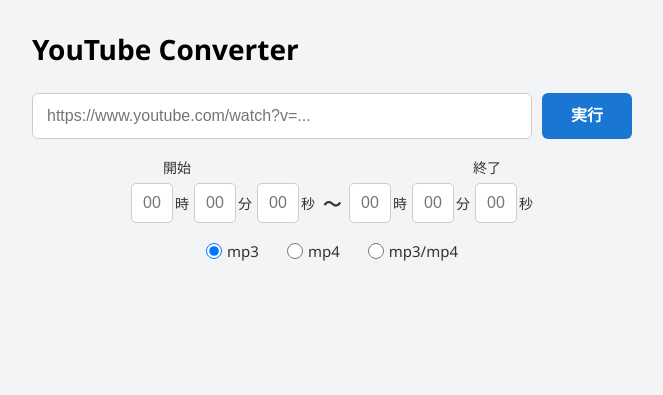
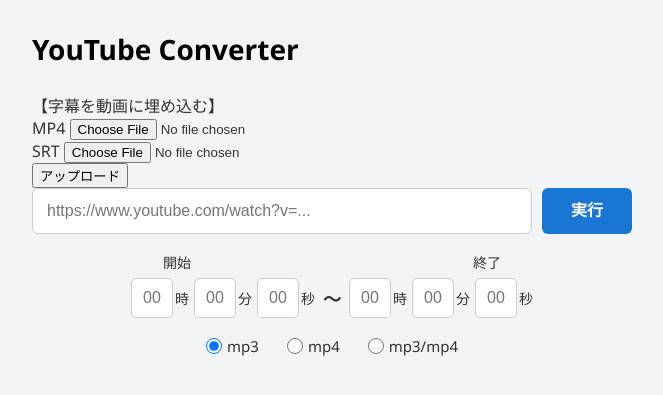
Before and after one commit to sasakiwrkspace-creator/y2conv, a Flask app: page / in a window 1280 px wide. Shown: the top 395 px of the page, without its empty margins (308-971 px from the left). Run offline with Flask 3, Linux system fonts and the light colour scheme; parts of the project's set-up code (start-up, migrations or seed data) failed here and were passed over.

Commit message:
Update index.html

```diff
--- a/templates/index.html
+++ b/templates/index.html
@@ -42,6 +42,112 @@
 
 
     <!-- =========================================
+         字幕を動画に埋め込む
+
+         第1段階：
+         MP4 / SRTをdownloadsへアップロード
+
+         ※結合処理は次の段階で追加
+    ========================================== -->
+
+    <div
+        id="sub-embed-area"
+        class="sub-embed-area"
+    >
+
+        <div class="sub-embed-title">
+
+            【字幕を動画に埋め込む】
+
+        </div>
+
+
+        <!-- =====================================
+             MP4ファイル
+        ====================================== -->
+
+        <div class="sub-embed-file-row">
+
+            <label
+                for="sub-embed-mp4"
+                class="sub-embed-file-label"
+            >
+                MP4
+            </label>
+
+            <input
+                id="sub-embed-mp4"
+                class="sub-embed-file-input"
+                type="file"
+                accept=".mp4,video/mp4"
+            >
+
+        </div>
+
+
+        <!-- =====================================
+             SRTファイル
+        ====================================== -->
+
+        <div class="sub-embed-file-row">
+
+            <label
+                for="sub-embed-srt"
+                class="sub-embed-file-label"
+            >
+                SRT
+            </label>
+
+            <input
+                id="sub-embed-srt"
+                class="sub-embed-file-input"
+                type="file"
+                accept=".srt,text/plain"
+            >
+
+        </div>
+
+
+        <!-- =====================================
+             アップロードボタン
+        ====================================== -->
+
+        <div class="sub-embed-button-row">
+
+            <button
+                id="sub-embed-upload-button"
+                class="sub-embed-upload-button"
+                type="button"
+            >
+                アップロード
+            </button>
+
+        </div>
+
+
+        <!-- =====================================
+             アップロード状態
+        ====================================== -->
+
+        <div
+            id="sub-embed-status"
+            class="sub-embed-status"
+        ></div>
+
+
+        <!-- =====================================
+             アップロード済みファイル表示
+        ====================================== -->
+
+        <div
+            id="sub-embed-files"
+            class="sub-embed-files"
+        ></div>
+
+    </div>
+
+
+    <!-- =========================================
          URL + 実行
     ========================================== -->
 
@@ -73,7 +179,9 @@
     <div class="time-area">
 
 
-        <!-- 開始・終了ラベル -->
+        <!-- =====================================
+             開始・終了ラベル
+        ====================================== -->
 
         <div class="time-label-row">
 
@@ -88,14 +196,16 @@
         </div>
 
 
-        <!-- 時間入力 -->
+        <!-- =====================================
+             時間入力
+        ====================================== -->
 
         <div class="time-input-row">
 
 
-            <!-- =====================================
+            <!-- =================================
                  開始
-            ====================================== -->
+            ================================== -->
 
             <div class="time-group">
 
@@ -149,18 +259,18 @@
             </div>
 
 
-            <!-- =====================================
+            <!-- =================================
                  区切り
-            ====================================== -->
+            ================================== -->
 
             <span class="time-separator">
                 ～
             </span>
 
 
-            <!-- =====================================
+            <!-- =================================
                  終了
-            ====================================== -->
+            ================================== -->
 
             <div class="time-group">
 
@@ -229,6 +339,10 @@
     <div class="output-format-group">
 
 
+        <!-- =====================================
+             MP3
+        ====================================== -->
+
         <label class="output-format-option">
 
             <input
@@ -245,6 +359,10 @@
         </label>
 
 
+        <!-- =====================================
+             MP4
+        ====================================== -->
+
         <label class="output-format-option">
 
             <input
@@ -259,6 +377,10 @@
 
         </label>
 
+
+        <!-- =====================================
+             MP3 / MP4
+        ====================================== -->
 
         <label class="output-format-option">
 
@@ -303,7 +425,7 @@
          ダウンロード結果
 
          converter.js がここに
-         結果表示を生成する
+         結果表示を生成
     ========================================== -->
 
     <div
@@ -385,6 +507,7 @@
      2. converter-status.js
      3. converter-gemini.js
      4. converter.js
+     5. sub_embed.js
 ========================================== -->
 
 <script src="/static/converter-utils.js"></script>
@@ -395,6 +518,8 @@
 
 <script src="/static/converter.js"></script>
 
+<script src="/static/sub_embed.js"></script>
+
 
 </body>
 
```
